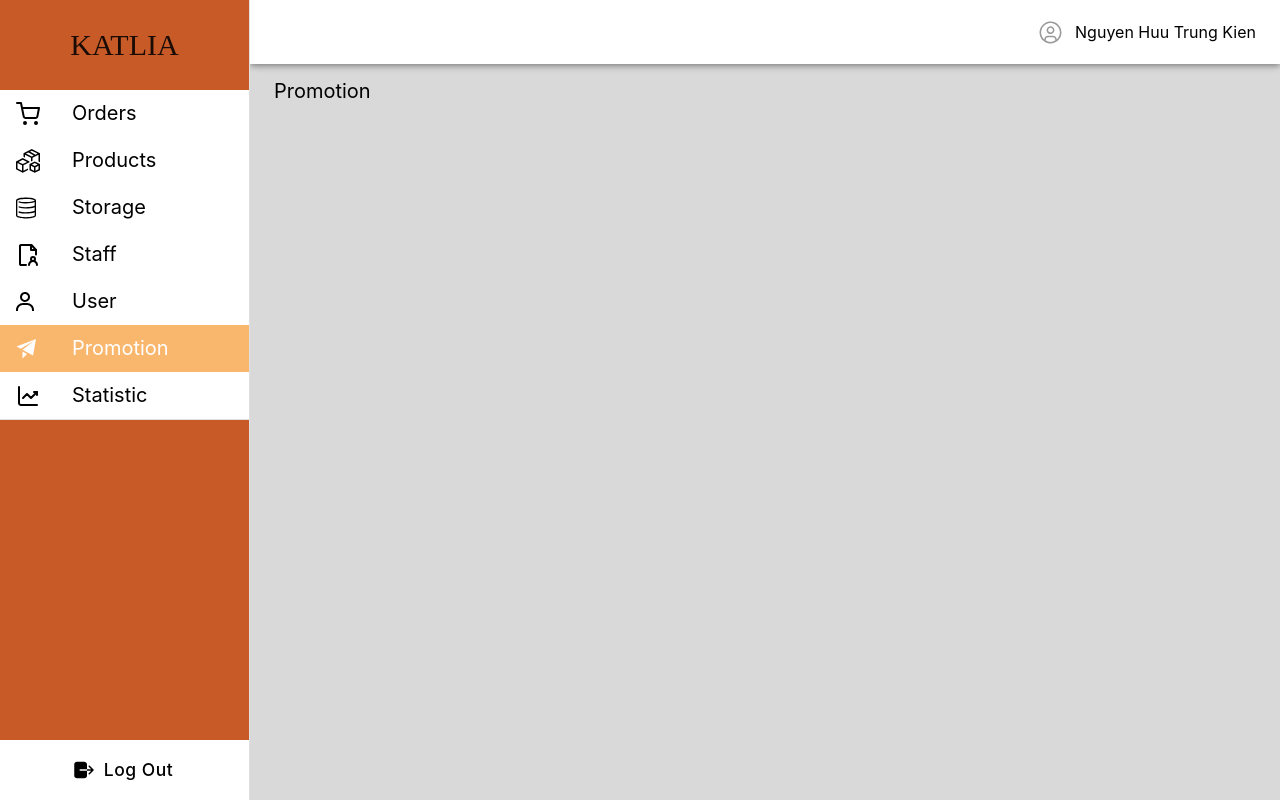
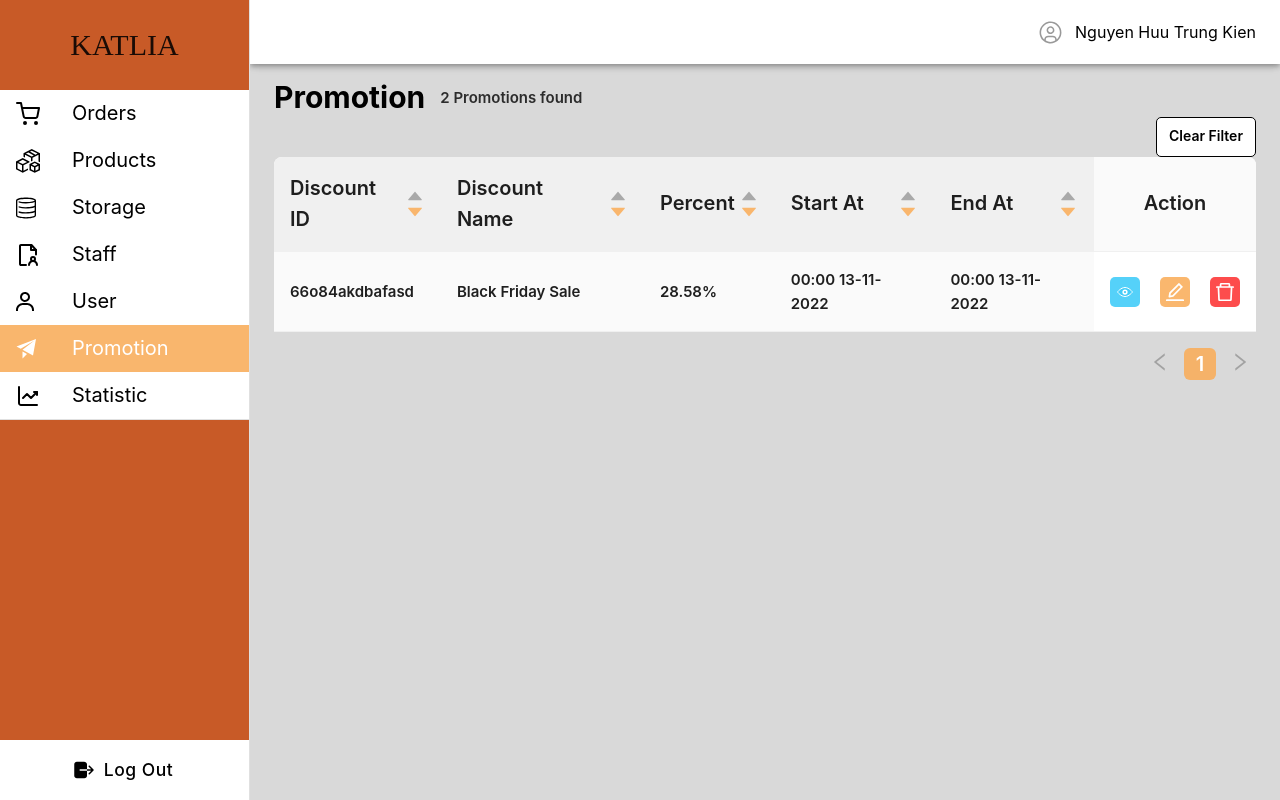
Before and after one commit to haileyng02/KATLIA_ADMIN_FE, a React (Create React App) app: page /promotion in a window 1280 px wide. Built offline with nearby package versions, Linux system fonts and the light colour scheme.

Commit message:
promotion raw

```diff
--- a/src/images/actions/index.js
+++ b/src/images/actions/index.js
@@ -3,5 +3,6 @@ import editIcon from './edit.svg';
 import cancelIcon from './cancel.svg';
 import deleteIcon from './delete.svg';
 import profileIcon from './profile.svg';
+import checkIcon from './check.svg'
 
-export {viewIcon,editIcon,cancelIcon,deleteIcon,profileIcon};
+export {viewIcon,editIcon,cancelIcon,deleteIcon,profileIcon, checkIcon};
--- a/src/pages/Orders.jsx
+++ b/src/pages/Orders.jsx
@@ -1,7 +1,7 @@
 import React, { useState } from "react";
 import { DatePicker, Table, Segmented } from "antd";
 import getStatus from '../utils/getStatus';
-import { viewIcon, editIcon, cancelIcon } from "../images/actions";
+import { viewIcon, checkIcon, cancelIcon } from "../images/actions";
 
 const options = ["All Order", "Completed", "Pading", "Cancel"];
 
@@ -168,10 +168,10 @@ const Orders = () => {
           </button>
           <button
             className="action-button"
-            style={{ backgroundColor: "rgba(249, 175, 94, 0.9)" }}
+            style={{ backgroundColor: "#60BE80" }}
           >
             <center>
-              <img src={editIcon} alt="Edit" />
+              <img src={checkIcon} alt="Check" />
             </center>
           </button>
           <button
--- a/src/pages/Products.jsx
+++ b/src/pages/Products.jsx
@@ -1,6 +1,6 @@
 import React from "react";
 import { Table } from "antd";
-import {viewIcon,editIcon,deleteIcon} from '../images/actions'
+import {viewIcon,editIcon,deleteIcon} from '../images/actions';
 
 const data = [
   {
@@ -55,7 +55,7 @@ const Products = () => {
       key: "action",
       align: "center",
       render: (_) => (
-        <div className="flex gap-x-[11px] justify-center">
+        <div className="flex gap-x-[20px] justify-center">
           <button
             className="action-button"
             style={{ backgroundColor: "rgba(67, 204, 248, 0.9)" }}
--- a/src/pages/Promotion.jsx
+++ b/src/pages/Promotion.jsx
@@ -1,8 +1,103 @@
-import React from 'react'
+import React from 'react';
+import { Table } from "antd";
+import {viewIcon,editIcon,deleteIcon} from '../images/actions';
+
+const data = [
+  {
+    key: "1",
+    discountId: "66o84akdbafasd",
+    name: "Black Friday Sale",
+    percent: "28.58",
+    start: '00:00 13-11-2022',
+    end: '00:00 13-11-2022'
+  },
+];
 
 const Promotion = () => {
+  const columns = [
+    {
+      title: "Discount ID",
+      dataIndex: "discountId",
+      sorter: (a, b) => a.discountId.localeCompare(b.discountId),
+      defaultSortOrder: 'descend',
+      render: (value) => <p className="table-cell">{value}</p>,
+    },
+    {
+      title: "Discount Name",
+      dataIndex: "name",
+      sorter: (a, b) => a.name.localeCompare(b.name),
+      defaultSortOrder: 'descend',
+      render: (value) => <p className="table-cell">{value}</p>,
+    },
+    {
+      title: "Percent",
+      dataIndex: "percent",
+      sorter: (a, b) => a.percent.localeCompare(b.percent),
+      defaultSortOrder: 'descend',
+      render: (value) => <p className="table-cell">{value+'%'}</p>,
+    },
+    {
+      title: "Start At",
+      dataIndex: "start",
+      sorter: (a, b) => a.start.localeCompare(b.start),
+      defaultSortOrder: 'descend',
+      render: (value) => <p className="table-cell">{value}</p>,
+    },
+    {
+      title: "End At",
+      dataIndex: "end",
+      sorter: (a, b) => a.end.localeCompare(b.end),
+      defaultSortOrder: 'descend',
+      render: (value) => <p className="table-cell">{value}</p>,
+    },
+    {
+      title: "Action",
+      key: "action",
+      align: "center",
+      render: (_) => (
+        <div className="flex gap-x-[20px] justify-center">
+          <button
+            className="action-button"
+            style={{ backgroundColor: "rgba(67, 204, 248, 0.9)" }}
+          >
+            <center>
+              <img src={viewIcon} alt="View" />
+            </center>
+          </button>
+          <button
+            className="action-button"
+            style={{ backgroundColor: "rgba(249, 175, 94, 0.9)" }}
+          >
+            <center>
+              <img src={editIcon} alt="Edit" />
+            </center>
+          </button>
+          <button
+            className="action-button"
+            style={{ backgroundColor: "rgba(253, 56, 56, 0.9)" }}
+          >
+            <center>
+              <img src={deleteIcon} alt="Cancel" />
+            </center>
+          </button>
+        </div>
+      ),
+    },
+  ];
+
   return (
-    <div>Promotion</div>
+    <div>
+      <div className='row'>
+        <h1 className='title'>Promotion</h1>
+        <p className='subtitle'>2 Promotions found</p>
+      </div>
+      <button className='clear-button mt-[2px] float-right'><p>Clear Filter</p></button>
+      <Table
+        columns={columns}
+        dataSource={data}
+        className="mt-5 pagination-active table-header"
+      />
+    </div>
   )
 }
 
```
Also changed, not shown: src/images/actions/check.svg (added).
